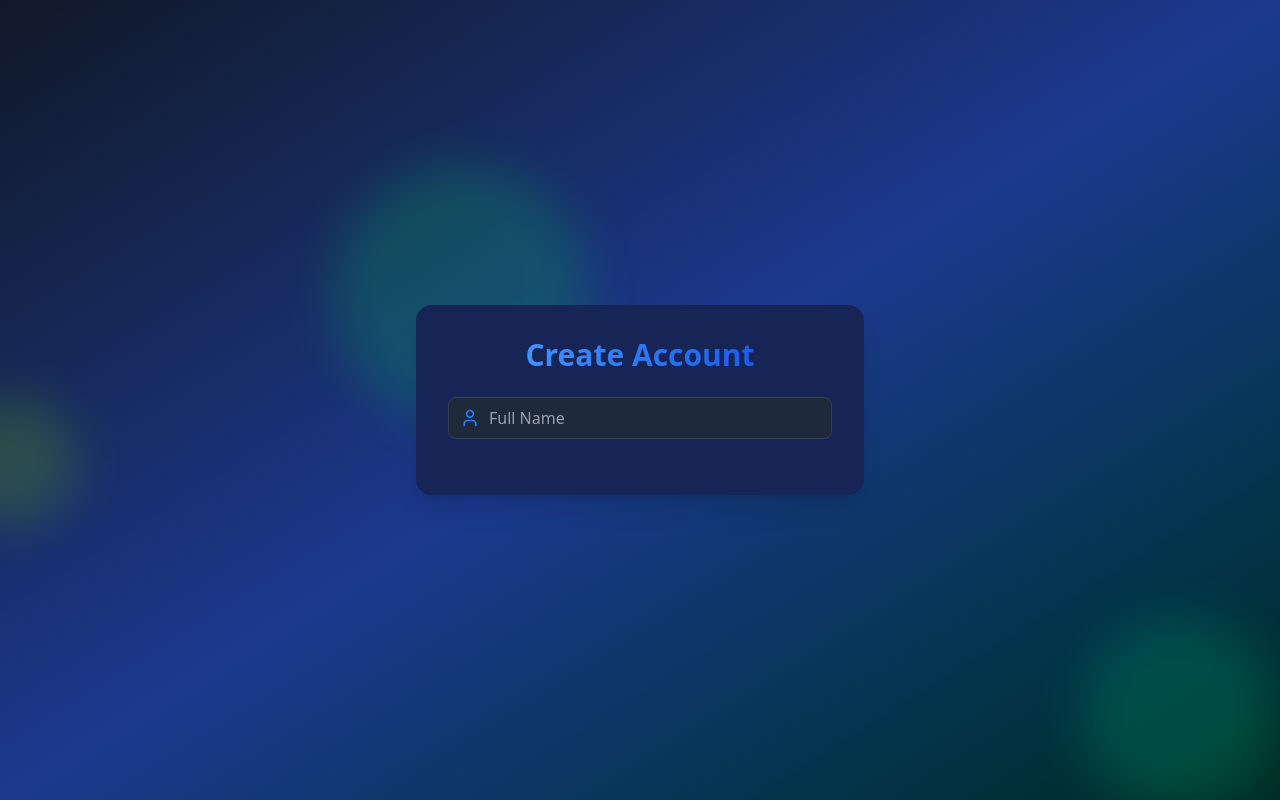
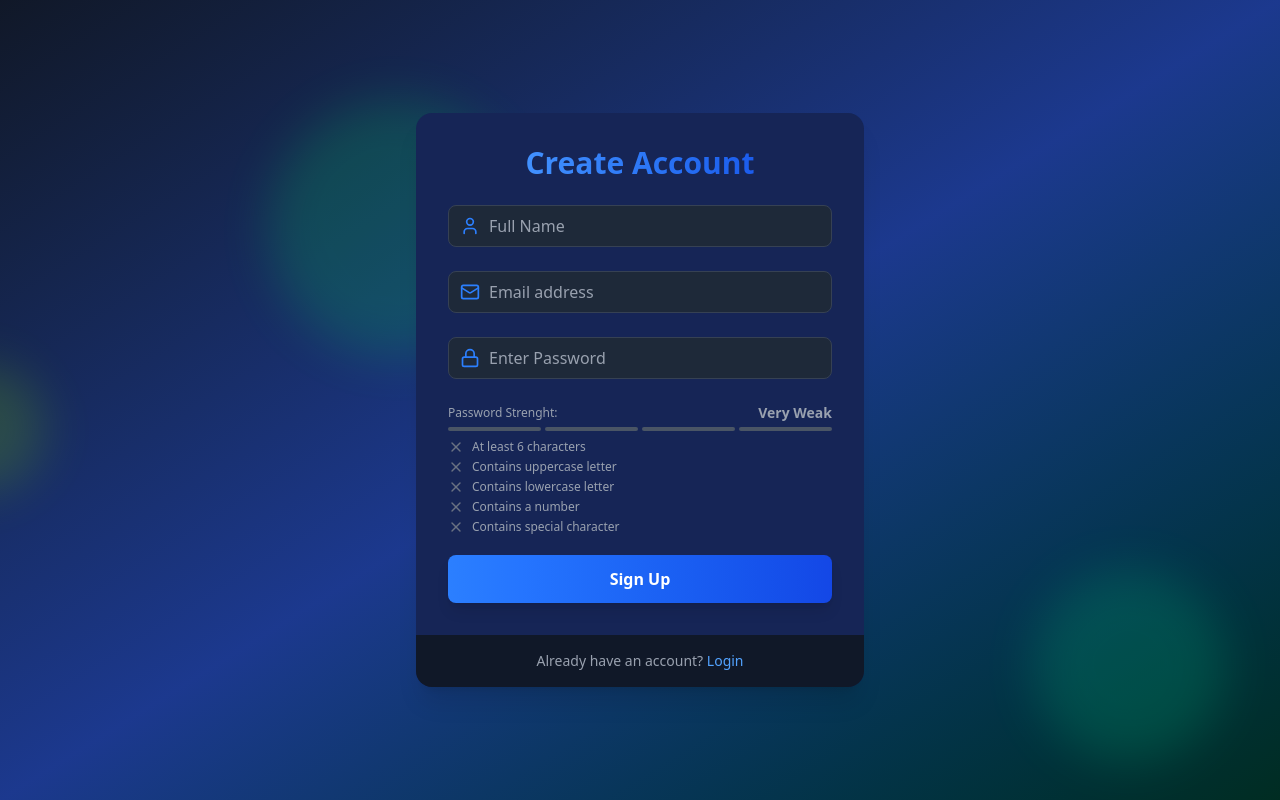
Before and after one commit to FelipeAnkay/serachi, a React (Vite) app in the folder frontend/: page /signup in a window 1280 px wide. Built offline with nearby package versions, Linux system fonts and the light colour scheme.

Commit message:
Singup form html working

```diff
--- /dev/null
+++ b/frontend/src/components/PasswordStrenghtMeter.jsx
@@ -0,0 +1,83 @@
+import { Check, X } from 'lucide-react';
+import React from 'react'
+
+const PasswordCriteria = ({ password }) => {
+    const criteria = [
+        { label: "At least 6 characters", met: password.length >= 6 },
+        { label: "Contains uppercase letter", met: /[A-Z]/.test(password) },
+        { label: "Contains lowercase letter", met: /[a-z]/.test(password) },
+        { label: "Contains a number", met: /\d/.test(password) },
+        { label: "Contains special character", met: /[^A-Za-z0-9]/.test(password) },
+    ];
+
+    return (
+        <div className='mt-2 space-y-1'>
+            {criteria.map((item) => (
+                <div key={item.label} className='flex items-center text-xs'>
+                    {item.met ? (
+                        <Check className='size-4 text-blue-500 mr-2' />
+                    ) : (
+                        <X className='size-4 text-gray-500 mr-2' />
+                    )}
+                    <span className={item.met ? "text-blue-500" : "text-gray-400"}>
+                        {item.label}
+                    </span>
+                </div>
+            ))}
+        </div>
+    );
+};
+
+const PasswordStrenghtMeter = ({ password }) => {
+    const getStrength = (pass) => {
+        let strength = 0;
+        if (pass.length >= 6) strength++;
+        if (pass.match(/[a-z]/) && pass.match(/[A-Z]/)) strength++;
+        if (pass.match(/\d/)) strength++;
+        if (pass.match(/[^a-zA-Z\d]/)) strength++;
+        return strength;
+    };
+
+    const strenght = getStrength(password);
+
+    const getColor = (strength) => {
+		if (strength === 0) return "bg-red-500";
+		if (strength === 1) return "bg-red-400";
+		if (strength === 2) return "bg-yellow-500";
+		if (strength === 3) return "bg-yellow-400";
+		return "bg-green-500";
+	};
+
+    const getStrengthText = (strength) => {
+		if (strength === 0) return "Very Weak";
+		if (strength === 1) return "Weak";
+		if (strength === 2) return "Fair";
+		if (strength === 3) return "Good";
+		return "Strong";
+	};
+
+    return (
+        <div className='mt-2'>
+        <div className='flex justify-between items-center mb-1'>
+            <span className='text-xs text-gray-400'>
+                Password Strenght:
+            </span>
+            <span className='text-sm font-extrabold text-gray-400'>
+                {getStrengthText(strenght)}
+            </span>
+        </div>
+        <div className='flex space-x-1'>
+            {[...Array(4)].map((_, index) => (
+                <div
+                    key={index}
+                    className={`h-1 w-1/4 rounded-full transition-colors duration-300
+                        ${index < strenght ? getColor(strenght) : "bg-gray-600"}
+                        `}
+                />
+            ))}
+        </div>
+        <PasswordCriteria password={password} />
+    </div>
+    ); //fin de return
+};
+export default PasswordStrenghtMeter
--- a/frontend/src/pages/SignUpPage.jsx
+++ b/frontend/src/pages/SignUpPage.jsx
@@ -1,12 +1,16 @@
 import React from 'react'
 import { motion } from "framer-motion";
 import Input from "../components/Input";
-import { User } from "lucide-react";
+import { Lock, Mail, User } from "lucide-react";
 import { useState } from "react";
+import { Link } from 'react-router-dom';
+import PasswordStrenghtMeter from '../components/PasswordStrenghtMeter';
 
 const SignUpPage = () => {
 
   const [name, setName] = useState('');
+  const [email, setEmail] = useState('');
+  const [password, setPassword] = useState('');
 
   const handleSignUp = async (e) => {
     e.preventDefault();
@@ -31,8 +35,43 @@
             value={name}
             onChange={(e) => setName(e.target.value)}
           />
+          <Input
+            icon={Mail}
+            type='email'
+            placeholder='Email address'
+            value={email}
+            onChange={(e) => setEmail(e.target.value)}
+          />
+          <Input
+            icon={Lock}
+            type='password'
+            placeholder='Enter Password'
+            value={password}
+            onChange={(e) => setPassword(e.target.value)}
+          />
+          <PasswordStrenghtMeter password={password}/>
+
+          <motion.button
+          className='mt-5 w-full py-3 px-4 bg-gradient-to-r from-blue-500 to-blue-700 text-white
+						font-bold rounded-lg shadow-lg hover:from-blue-600
+						hover:to-blue-800 focus:outline-none focus:ring-2 focus:ring-blue-500 focus:ring-offset-2
+						 focus:ring-offset-gray-900 transition duration-200'
+            whileHover={{ scale: 1.02 }}
+            whileTap={{ scale: 0.98 }}
+            type='submit'
+          >
+            Sign Up
+          </motion.button>
         </form>
       </div>
+      <div className='px-8 py-4 bg-gray-900 bg-opacity-50 flex justify-center'>
+				<p className='text-sm text-gray-400'>
+					Already have an account?{" "}
+					<Link to={"/login"} className='text-blue-400 hover:underline'>
+						Login
+					</Link>
+				</p>
+			</div>
     </motion.div>
   );
 };
```
